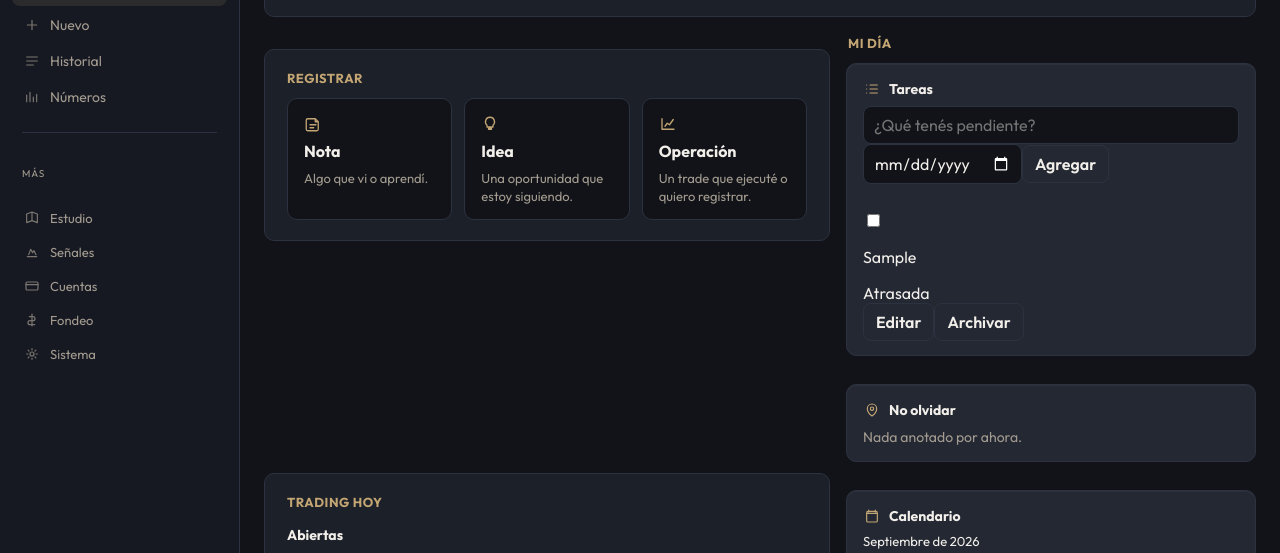
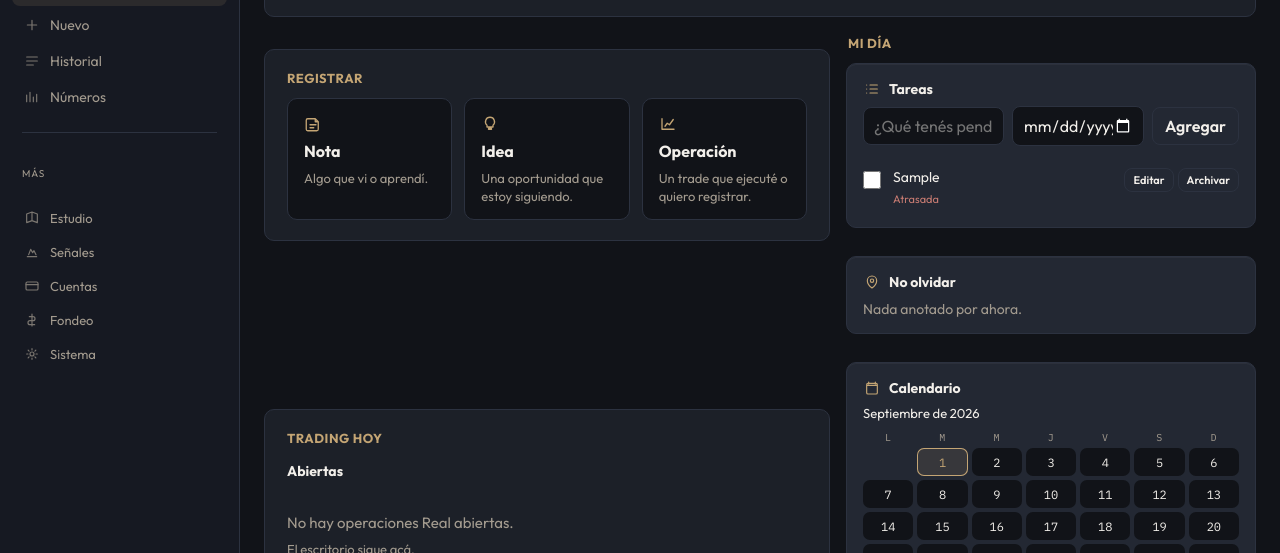
Before and after one commit to Macarenagalvan/miempresa, a plain HTML site: page index.html in a window 1280 px wide. Both pictures are taken after typing "Sample", "2020-01-15" into the empty fields and a click on the button "Agregar". Shown: the part 194-747 px from the top of the page. Drawn offline with Linux system fonts and the light colour scheme.

Commit message:
O3: CSS lista de tareas de escritorio

```diff
--- a/v2/css/layout.css
+++ b/v2/css/layout.css
@@ -440,6 +440,71 @@ textarea.input { min-height: 88px; resize: vertical; }
   color: var(--muted);
 }
 
+.task-panel { display: flex; flex-direction: column; gap: 8px; }
+.task-composer {
+  display: grid;
+  grid-template-columns: minmax(0, 1fr) 132px auto;
+  gap: 8px;
+  align-items: center;
+}
+.task-input { margin: 0; }
+.task-due { max-width: none; width: 100%; }
+.task-err { min-height: 0; margin: 0; }
+.task-list { display: flex; flex-direction: column; gap: 6px; }
+.task-row {
+  display: grid;
+  grid-template-columns: 22px minmax(0, 1fr) auto;
+  gap: 8px;
+  align-items: start;
+  padding: 6px 0;
+}
+.task-check {
+  width: 18px;
+  height: 18px;
+  margin: 3px 0 0;
+  accent-color: var(--accent);
+}
+.task-main { min-width: 0; }
+.task-text {
+  margin: 0;
+  font-size: 14px;
+  line-height: 1.35;
+  color: var(--text);
+}
+.task-row.is-done .task-text {
+  color: var(--muted);
+  text-decoration: line-through;
+  text-decoration-thickness: 1px;
+}
+.task-chip {
+  display: inline-block;
+  margin-top: 3px;
+  font-size: 11px;
+  color: var(--muted);
+}
+.task-chip.is-today { color: var(--accent); }
+.task-chip.is-late { color: var(--danger); }
+.task-actions { display: flex; gap: 4px; flex-wrap: wrap; justify-content: flex-end; }
+button.ghost.task-mini {
+  padding: 4px 8px;
+  font-size: 11px;
+  min-width: 0;
+}
+.task-edit {
+  grid-column: 1 / -1;
+  display: grid;
+  grid-template-columns: minmax(0, 1fr) 132px auto auto;
+  gap: 8px;
+  align-items: center;
+}
+.task-done { margin-top: 4px; }
+.task-done summary {
+  color: var(--muted);
+  font-size: 12px;
+  cursor: pointer;
+}
+.task-done-list { margin-top: 6px; }
+
 @media (max-width: 900px) {
   .sidebar {
     position: fixed;
@@ -466,4 +531,13 @@ textarea.input { min-height: 88px; resize: vertical; }
       "day";
   }
   .hoy-capture { grid-template-columns: 1fr; }
+  .task-composer,
+  .task-edit {
+    grid-template-columns: 1fr;
+  }
+  .task-row {
+    grid-template-columns: 22px minmax(0, 1fr);
+  }
+  .task-actions { grid-column: 2; }
+  .task-check { width: 20px; height: 20px; }
 }
```
